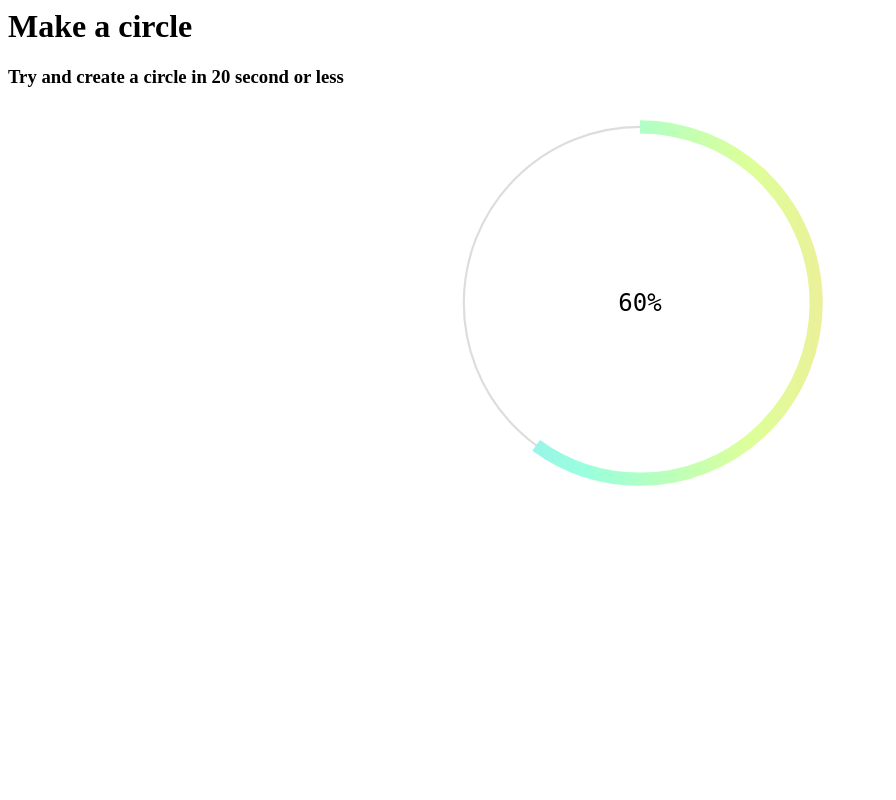
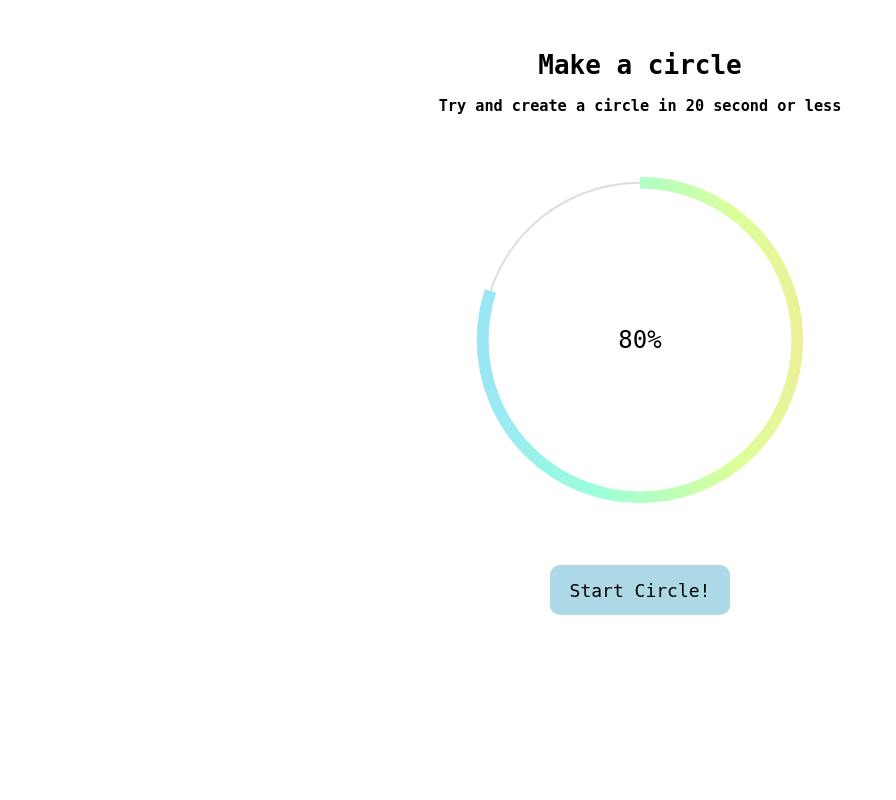
Before and after one commit to Gal-E/ID1545, a Flask app: page /home in a window 1280 px wide. Shown: the whole page, without its empty margins (0-896 px from the left). Run offline with Flask 2, Linux system fonts and the light colour scheme; parts of the project's set-up code (start-up, migrations or seed data) failed here and were passed over.

Commit message:
added button

```diff
--- a/web/static/css/style.css
+++ b/web/static/css/style.css
@@ -1,9 +1,15 @@
 body {
     background-color: white;
+    font-family: monospace;
+    margin: 50px 40px;
 }
-.h1 {
-    font-family: Helvetica;
+h1 {
+    text-align: center;
     font-weight: bold;
+}
+.task_desc{
+    text-align: center;
+    margin-bottom: 50px;
 }
 #container {
   margin: 20px;
@@ -14,3 +20,16 @@ body {
   font-size: 24px;
   font-family: monospace;
 }
+.startWrapper{
+  text-align: center;
+}
+#start{
+  height: 50px;
+  width: 180px;
+  margin-top: 50px;
+  background: lightblue;
+  font-size: 18px;
+  font-family: monospace;
+  border: none;
+  border-radius: 10px;
+}
--- a/web/templates/index.html
+++ b/web/templates/index.html
@@ -7,24 +7,34 @@
         href="{{ url_for('static', filename='css/loading-bar.css') }}">
         <script src="{{ url_for('static', filename='js/loading-bar.js') }}" language="JavaScript"></script>
         <script src="{{ url_for('static', filename='js/require.js') }}" language="JavaScript"></script>
+        <script>
 
+
+            var progressCir = document.getElementById('progressCircle');
+            var dataVal = progressCir.getAttribute('data-value');
+
+            function getVal(){
+              //  progressCir.setAttribute('dataVal','40');
+              alert('hey!');
+            }
+        </script>
     </head>
     <body>
       <h1>Make a circle</h1>
-      <h3>Try and create a circle in 20 second or less</h3>
+      <h3 class="task_desc">Try and create a circle in 20 second or less</h3>
 
-        <script>
-          var bar1 = new ldBar("#myItem1");
-          var bar2 = document.getElementById('myItem1').ldBar;
-          bar1.set(60);
-        </script>
         <div
           class="ldBar label-center"
           style="width:50%;height:50%;margin:auto"
-          data-value="60"
+          data-value="80"
           data-preset="circle"
           data-stroke="data:ldbar/res,gradient(0,1,#9df,#9fd,#df9,#fd9)"
         ></div>
+        <div class="startWrapper">
+          <button id="start" onclick="getVal()">Start Circle!</button>
+        </div>
+
+
 </body>
 
 
```
